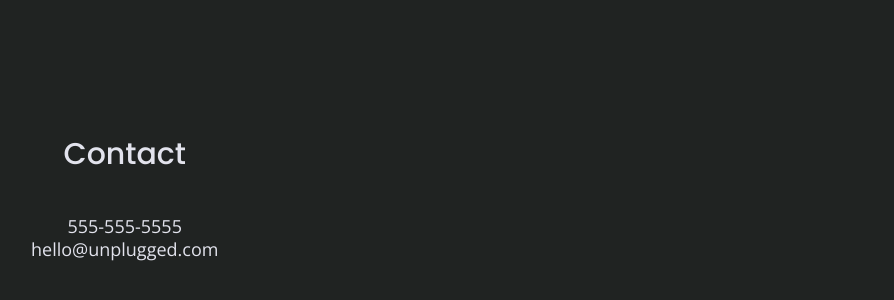
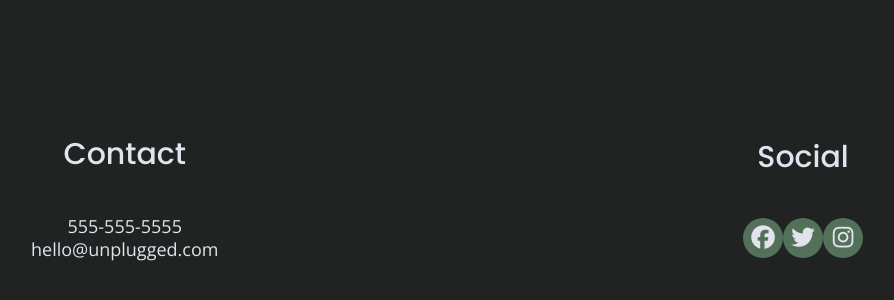
Before and after one commit to Sarah-C-Arvin/Unplugged-retreat, a website: page index.html in a window 1280 px wide. Shown: the part 4315-4615 px from the top of the page, without its empty margins (193-1087 px from the left). Drawn offline with nearby package versions, Linux system fonts and the light colour scheme.

Commit message:
Added social icons and styles to all pages

```diff
--- a/css/main.css
+++ b/css/main.css
@@ -216,12 +216,21 @@ footer .social-icons {
   display: flex;
   justify-content: space-around;
   align-items: center;
+  text-align: center;
 }
 
 footer .social-icons p {
   display: flex;
   justify-content: center;
   align-items: center;
+  background-color: #527158;
+  border-radius: 50%;
+  width: 40px;
+  height: 40px;
+}
+
+footer .social-icons p i {
+  font-size: 1.3125em;
 }
 
 footer .contact {
--- a/index.html
+++ b/index.html
@@ -149,12 +149,13 @@
         </address>
       </div>
       <div class="social">
+        <h4>Social</h4>
         <div class="social-icons">
-          <p><a href="https://www.facebook.com/Skillcrush" target="_blank"></a>
+          <p><a href="https://www.facebook.com/Skillcrush" target="_blank"><i class="fab fa-facebook"></i></a>
           </p>
-          <p><a href="https://twitter.com/Skillcrush" target="_blank"></a>
+          <p><a href="https://twitter.com/Skillcrush" target="_blank"><i class="fab fa-twitter"></i></a>
           </p>
-          <p><a href="https://www.instagram.com/skillcrush/" target="_blank"></a>
+          <p><a href="https://www.instagram.com/skillcrush/" target="_blank"><i class="fab fa-instagram"></i></a>
           </p>
         </div>
       </div>
```
Also changed, not shown: about/index.html (+4 -3 lines), faq/index.html (+4 -3 lines).
